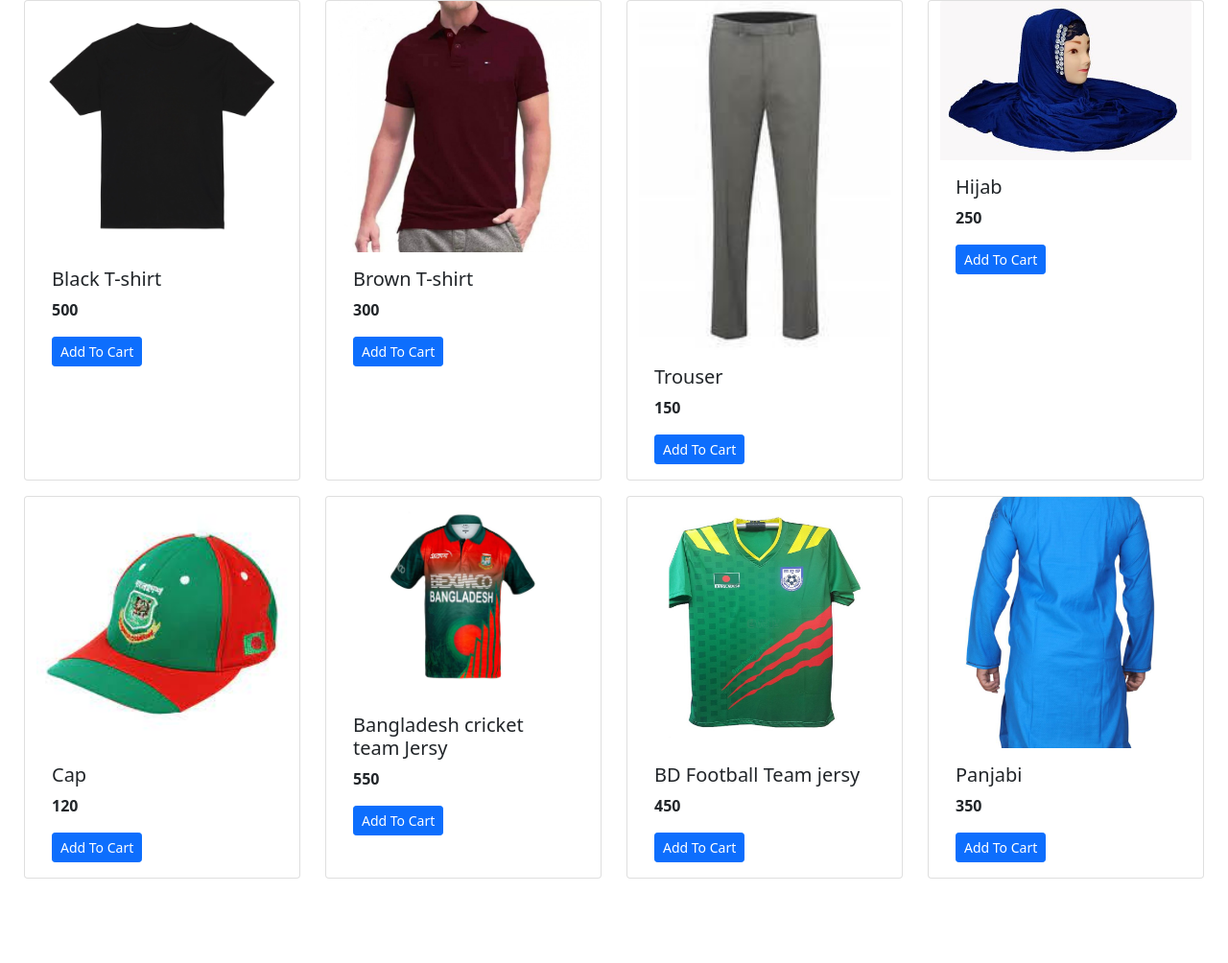
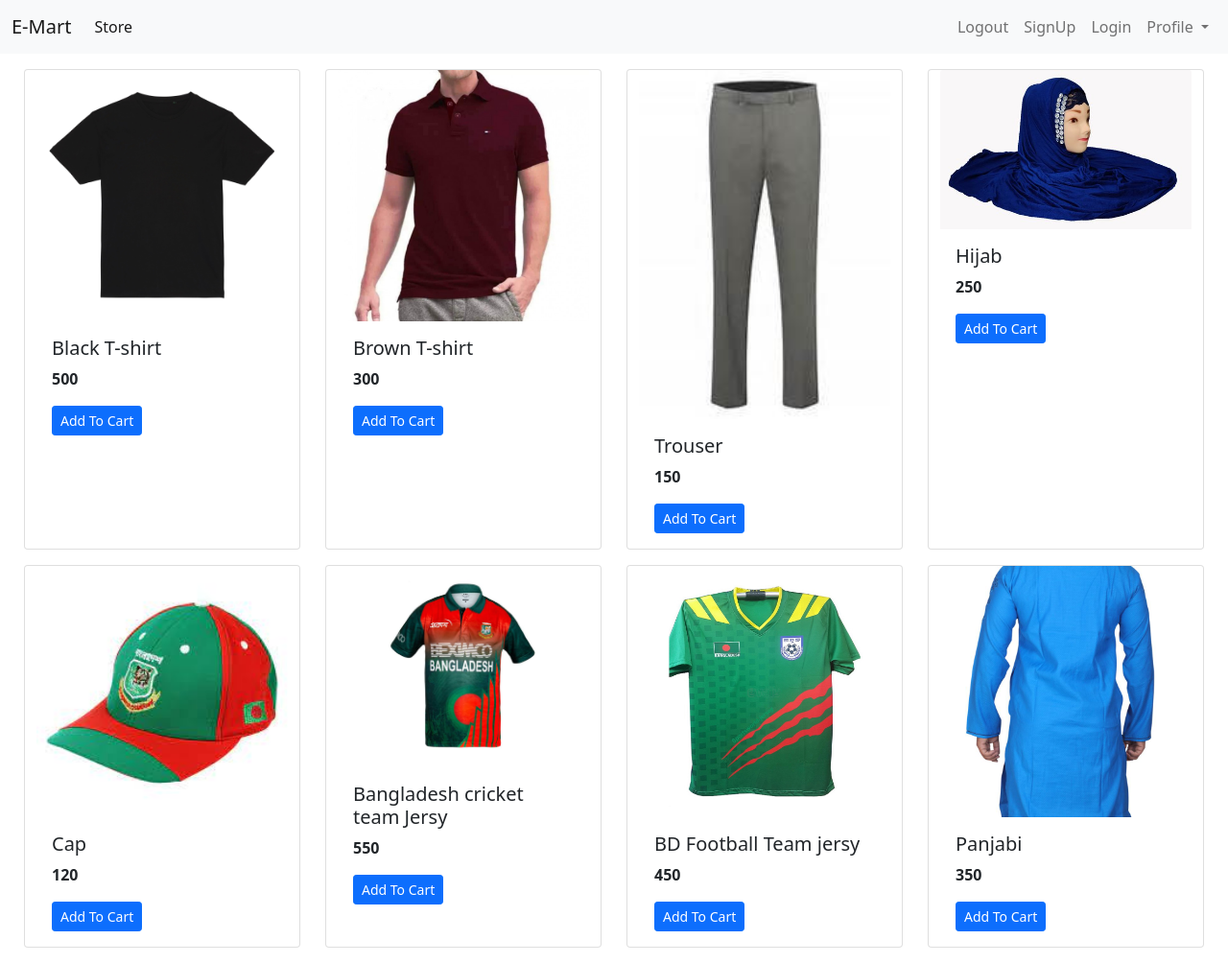
Before and after one commit to ahmedishraq/E-Mart-Django-application, a Django app: page / in a window 1280 px wide. Shown: the whole page at 96% size. Before the commit the page ends 916 px from the top, so only its background shows below. Run offline with Django 3.2, Linux system fonts and the light colour scheme; data comes from the database, SQL or seed files in the repository.

Commit message:
adding navbar

```diff
--- a/store/templates/index.html
+++ b/store/templates/index.html
@@ -12,13 +12,50 @@
   </head>
   <body>
 
-    <div>
+<!--Navbar start-->
+    <nav class="navbar navbar-expand-lg navbar-light bg-light">
+        <div class="container-fluid">
+            <a class="navbar-brand" href="#">E-Mart</a>
+            <button class="navbar-toggler" type="button" data-bs-toggle="collapse" data-bs-target="#navbarSupportedContent" aria-controls="navbarSupportedContent" aria-expanded="false" aria-label="Toggle navigation">
+                <span class="navbar-toggler-icon"></span>
+            </button>
+            <div class="collapse navbar-collapse" id="navbarSupportedContent">
+                <ul class="navbar-nav me-auto mb-2 mb-lg-0">
+                    <li class="nav-item">
+                        <a class="nav-link active" aria-current="page" href="#">Store</a>
+                    </li>
+                </ul>
 
-    </div>
+                <ul class="navbar-nav dflex">
+                    <li class="nav-item">
+                        <a class="nav-link" aria-current="page" href="#">Logout</a>
+                    </li>
+                    <li class="nav-item">
+                        <a class="nav-link" aria-current="page" href="#">SignUp</a>
+                    </li>
+                    <li class="nav-item">
+                        <a class="nav-link" aria-current="page" href="#">Login</a>
+                    </li>
+                    <li class="nav-item dropdown">
+                        <a class="nav-link dropdown-toggle" href="#" id="navbarDropdown" role="button" data-bs-toggle="dropdown" aria-expanded="false">
+                            Profile
+                        </a>
+                        <ul class="dropdown-menu" aria-labelledby="navbarDropdown">
+                            <li><a class="dropdown-item" href="#">Action</a></li>
+                            <li><a class="dropdown-item" href="#">Another action</a></li>
+                            <li><hr class="dropdown-divider"></li>
+                            <li><a class="dropdown-item" href="#">Something else here</a></li>
+                        </ul>
+                    </li>
+                </ul>
+            </div>
+        </div>
+    </nav>
+<!--Navbar end-->
 
 
   <!-- python code in markup (html) language-->
-    <div class="container-fluid">
+    <div class="container-fluid mt-3">
         <div class="row mx-auto">
             {% for product in products %}
             <div class="card mx-auto mb-3" style="width: 18rem;">
```
